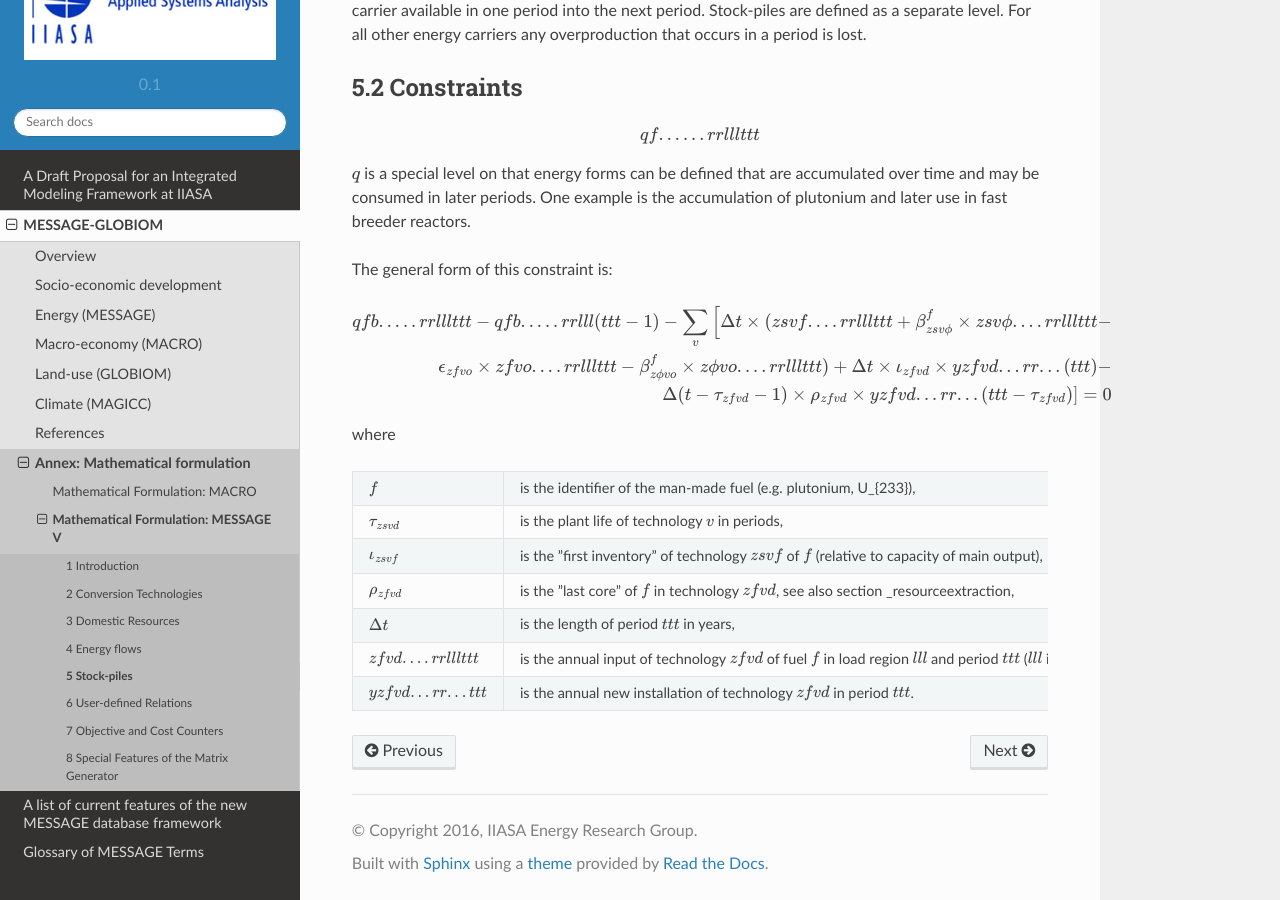
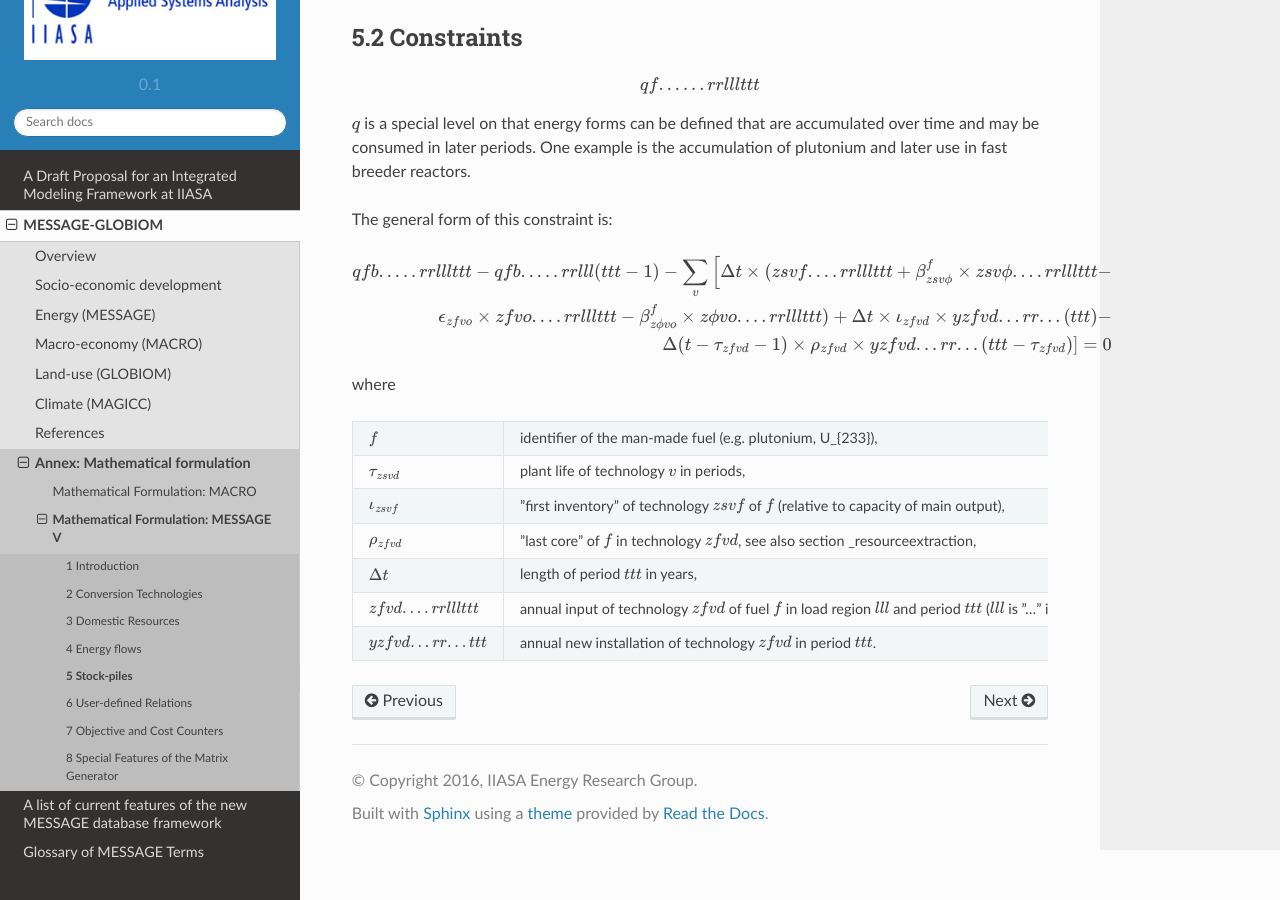
Before and after one commit to iiasa/message_doc, a Sphinx documentation site: the page built from source/message_globiom/annex/message/5_stock-piles.rst, in a window 1280 px wide and 900 px high, scrolled down 701 px. Built offline with Sphinx 7.4.7 and the Read the Docs theme 2.0.0, drawn with Linux system fonts in a browser that asks for light colours; pages that are not in the unit, such as notebooks, are missing from menus.

Commit message:
Update 5_stock-piles.rst

```diff
--- a/source/message_globiom/annex/message/5_stock-piles.rst
+++ b/source/message_globiom/annex/message/5_stock-piles.rst
@@ -7,9 +7,6 @@
 ---------------
 
 Generally MESSAGE does not generate any variables related to an energy carrier alone. However, in the case of man-made fuels, that are accumulated over time, a variable that shifts the quantities from one load region or period to the next is generated.
-
-5.1.1 	Variables
-~~~~~~~~~~~~~~~~~~~~~~~~~~~~
 
 .. math::
    qfb.....rrlllttt,
@@ -50,20 +47,20 @@
 where
 
 .. list-table::
-   :widths: 40 60
+   :widths: 60 110
    :header-rows: 0
 
    * - :math:`f`
-     - is the identifier of the man-made fuel (e.g. plutonium, U_{233}),
+     - identifier of the man-made fuel (e.g. plutonium, U_{233}),
    * - :math:`\tau_{zsvd}`
-     - is the plant life of technology :math:`v` in periods,
+     - plant life of technology :math:`v` in periods,
    * - :math:`\iota_{zsvf}`
-     - is the ”first  inventory” of technology :math:`zsvf` of :math:`f` (relative to capacity of main output),
+     - ”first  inventory” of technology :math:`zsvf` of :math:`f` (relative to capacity of main output),
    * - :math:`\rho_{zfvd}`
-     - is the ”last core” of :math:`f` in technology :math:`zfvd`, see also section :ref:`_resourceextraction`,
+     - ”last core” of :math:`f` in technology :math:`zfvd`, see also section :ref:`_resourceextraction`,
    * - :math:`\Delta t`
-     - is the length of period :math:`ttt` in years,
+     - length of period :math:`ttt` in years,
    * - :math:`zfvd....rrlllttt`
-     - is the annual input of technology :math:`zfvd` of fuel :math:`f` in load region :math:`lll` and period :math:`ttt` (:math:`lll` is ”...” if :math:`zfvd` does not have load regions), and
+     - annual input of technology :math:`zfvd` of fuel :math:`f` in load region :math:`lll` and period :math:`ttt` (:math:`lll` is ”...” if :math:`zfvd` does not have load regions), and
    * - :math:`yzfvd...rr...ttt`
-     - is the annual new installation of technology :math:`zfvd` in period :math:`ttt`.
+     - annual new installation of technology :math:`zfvd` in period :math:`ttt`.
```
